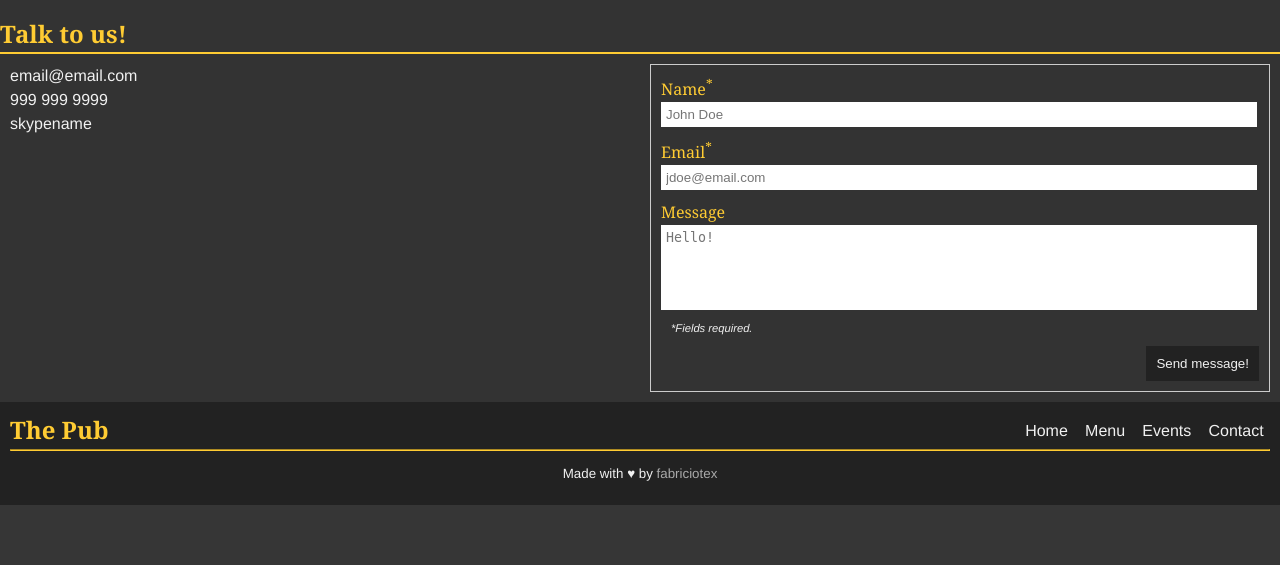
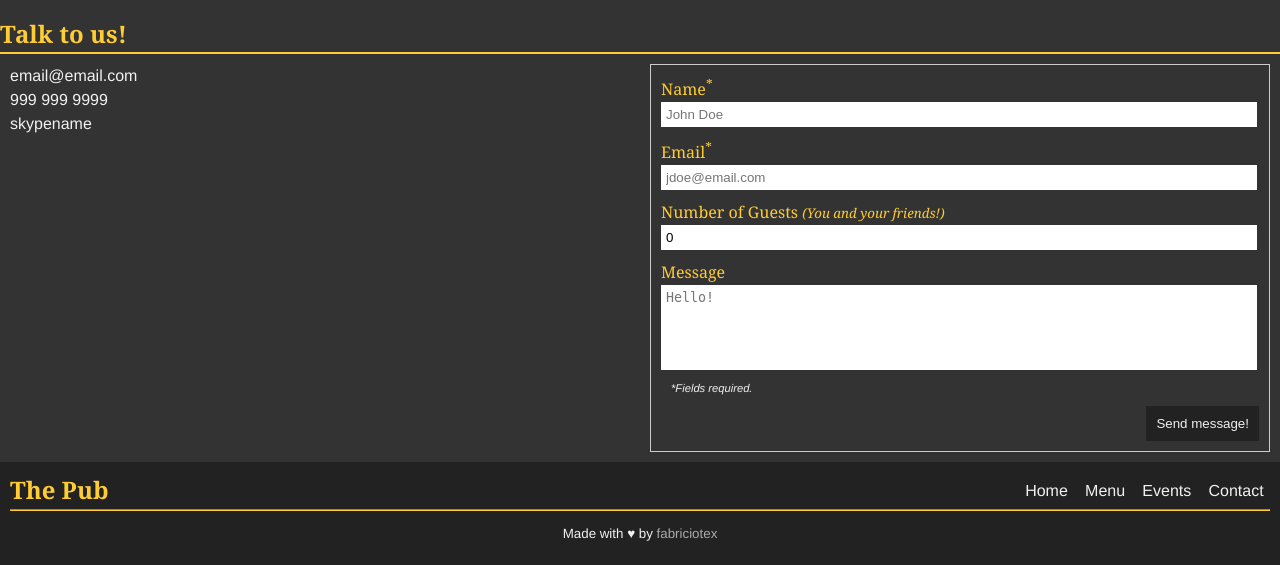
Before and after one commit to fabriciotex/fabriciotex.github.io, a PHP site: page /contact.html in a window 1280 px wide. Shown: the part 510-1075 px from the top of the page. Before the commit the page ends 1015 px from the top, so only its background shows below. Run offline with PHP 8.4, Linux system fonts and the light colour scheme.

Commit message:
Contact Reservation App
Calculate number of tables for reservation

```diff
--- a/app.css
+++ b/app.css
@@ -210,6 +210,13 @@ form p {
 	font-size: 0.7em;
 }
 
+.warning {
+	background: #fc3;
+	padding: 10px;
+	color: #222;
+	margin: 0 0 10px 0;
+}
+
 #submit {
 	float: right;
 	padding: 10px;
--- /dev/null
+++ b/app.js
@@ -0,0 +1,38 @@
+// warning about number of tables reserved
+var warning = document.getElementById("numTables");
+
+function calcTables() {
+	var guests = document.getElementById("guests").value;
+
+	var tables;
+
+	// calculate number of tables according to number of guests
+	// each table can comport up to 4 people
+	tables = Math.floor(guests / 4);
+
+	// if the there is a remainder on the division of the guests on places add another table
+	(guests % 4 > 0) ? tables++ : false;
+
+	(tables != 1) ? warning.innerHTML = tables + " tables will be reserved.": warning.innerHTML = tables + " table will be reserved.";
+
+	(tables == 0) ? warning.style.display = "none": warning.style.display = "inherit";
+
+}
+
+// sets all form field values to defaults
+function resetForm() {
+	document.getElementById("name").value = "";
+	document.getElementById("email").value = "";
+	document.getElementById("guests").value = 0;
+	document.getElementById("message").value = "";
+	calcTables();
+	createEventListeners();
+}
+
+// create event listeners
+function createEventListeners() {
+	document.getElementById("guests").addEventListener("change", calcTables, false);
+}
+
+// resets form inputs
+window.addEventListener("load", resetForm, false);
--- a/contact.html
+++ b/contact.html
@@ -60,9 +60,12 @@
 				<div class="col2">
 					<form action="#" method="post">
 						<label for="name">Name<sup>*</sup></label>
-						<input type="text" name="name" id="name" placeholder="John Doe" required="">
+						<input type="text" name="name" id="name" placeholder="John Doe" required>
 						<label for="email">Email<sup>*</sup></label>
-						<input type="email" name="email" id="email" placeholder="jdoe@email.com" required="">
+						<input type="email" name="email" id="email" placeholder="jdoe@email.com" required>
+						<label for="guests">Number of Guests <small><em>(You and your friends!)</em></small></label>
+						<input type="number" name="guests" id="guests" min="0">
+						<p id="numTables" class="warning"></p>
 						<label for="message">Message</label>
 						<textarea name="message" id="message" placeholder="Hello!" rows="5"></textarea>
 						<p>*Fields required.</p>
@@ -96,6 +99,7 @@
 		<!-- Copyright information -->
 		<p><small>Made with &hearts; by <a href="index.html">fabriciotex</a></small></p>
 	</footer>
+	<script src="app.js"></script>
 </body>
 
 </html>
```
